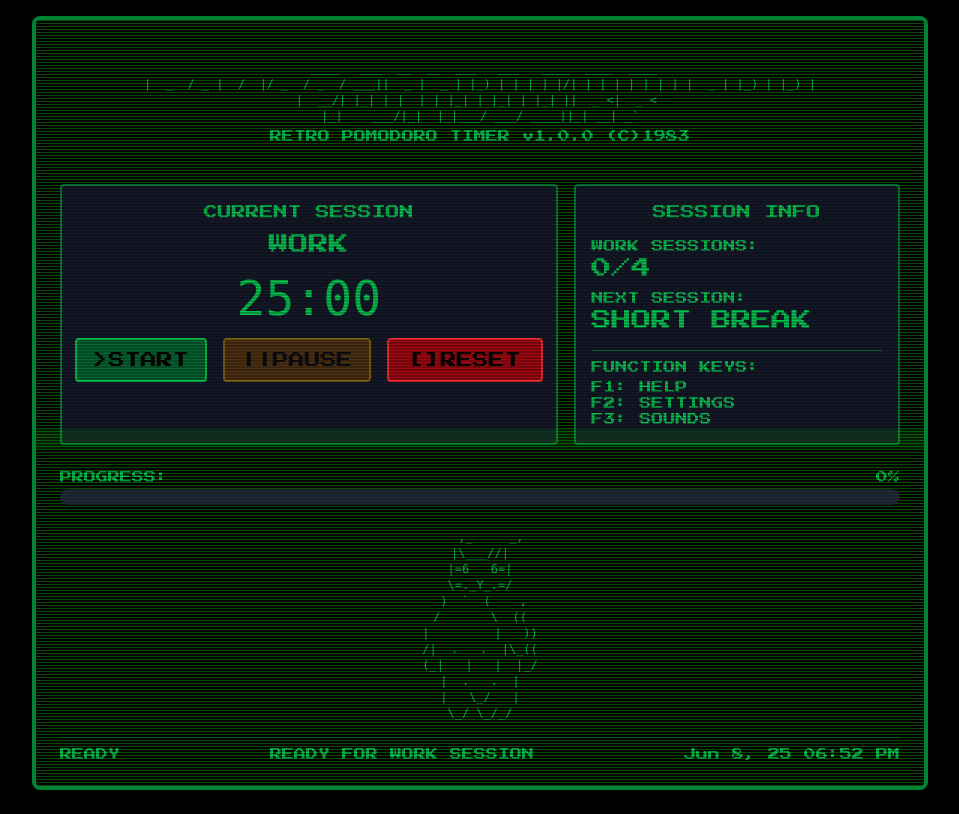
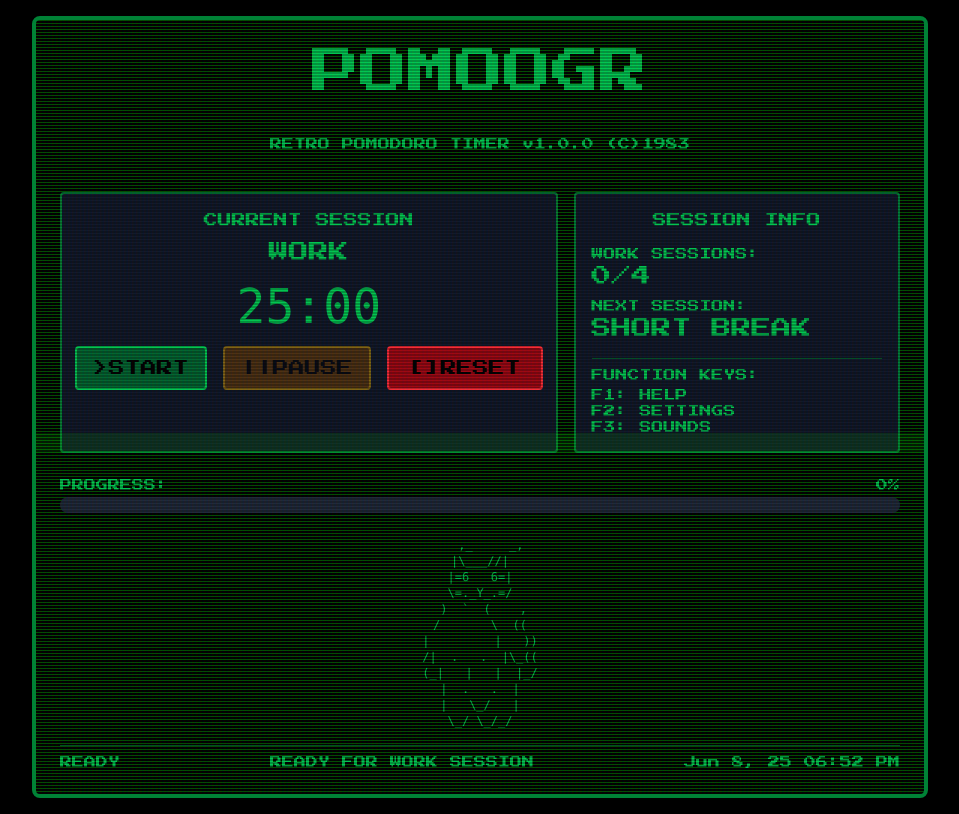
Before and after one commit to Ericko444/pomoogr, a React (Vite) app: page / in a window 1280 px wide. Shown: the whole page, without its empty margins (160-1119 px from the left). Built offline with nearby package versions, Linux system fonts and the light colour scheme.

Commit message:
feat(ui): Simplified Header component and improved button accessibility in TimerControls

```diff
--- a/src/components/ui/Header.tsx
+++ b/src/components/ui/Header.tsx
@@ -7,9 +7,7 @@ const Header = () => {
 |_|    \___/|_|  |_|\___/ \___/ \____||_| \_\_| \_\``;
     return (
         <div className="text-center mb-6">
-            <pre className="whitespace-pre-wrap text-xs">
-                {headerAscii}
-            </pre>
+            <div className="text-5xl mt-1 mb-10">POMOOGR</div>
             <div className="text-xs mt-1">RETRO POMODORO TIMER v1.0.0 (C)1983</div>
         </div>
     );
--- a/src/components/ui/TimerControls.tsx
+++ b/src/components/ui/TimerControls.tsx
@@ -13,20 +13,20 @@ const TimerControls: React.FC<TimerControlsProps> = ({ onStart, onPause, onReset
             <button
                 onClick={onStart}
                 disabled={isRunning}
-                className="w-full sm:w-auto bg-green-800 hover:bg-green-700 text-black px-4 py-2 rounded border-green-500 border-2 disabled:opacity-50"
+                className="w-full sm:w-auto bg-green-800 hover:bg-green-700 text-black px-4 py-2 rounded border-green-500 border-2 disabled:opacity-50 cursor-pointer"
             >
                 {`>`}START
             </button>
             <button
                 onClick={onPause}
                 disabled={!isRunning}
-                className="w-full sm:w-auto bg-yellow-800 hover:bg-yellow-700 text-black px-4 py-2 rounded border-yellow-500 border-2 disabled:opacity-50"
+                className="w-full sm:w-auto bg-yellow-800 hover:bg-yellow-700 text-black px-4 py-2 rounded border-yellow-500 border-2 disabled:opacity-50 cursor-pointer"
             >
                 ||PAUSE
             </button>
             <button
                 onClick={onReset}
-                className="w-full sm:w-auto bg-red-800 hover:bg-red-700 text-black px-5 py-2 rounded border-red-500 border-2"
+                className="w-full sm:w-auto bg-red-800 hover:bg-red-700 text-black px-5 py-2 rounded border-red-500 border-2 cursor-pointer"
             >
                 []RESET
             </button>
```
